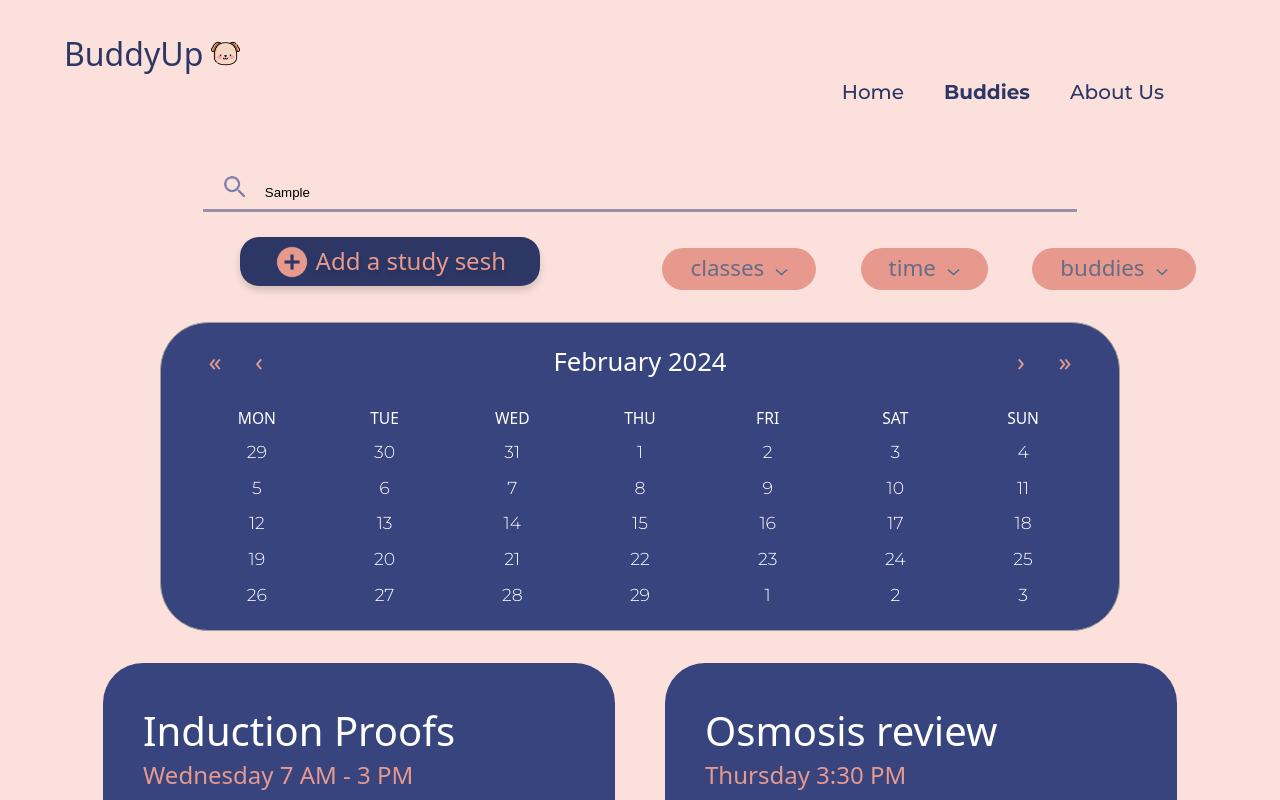
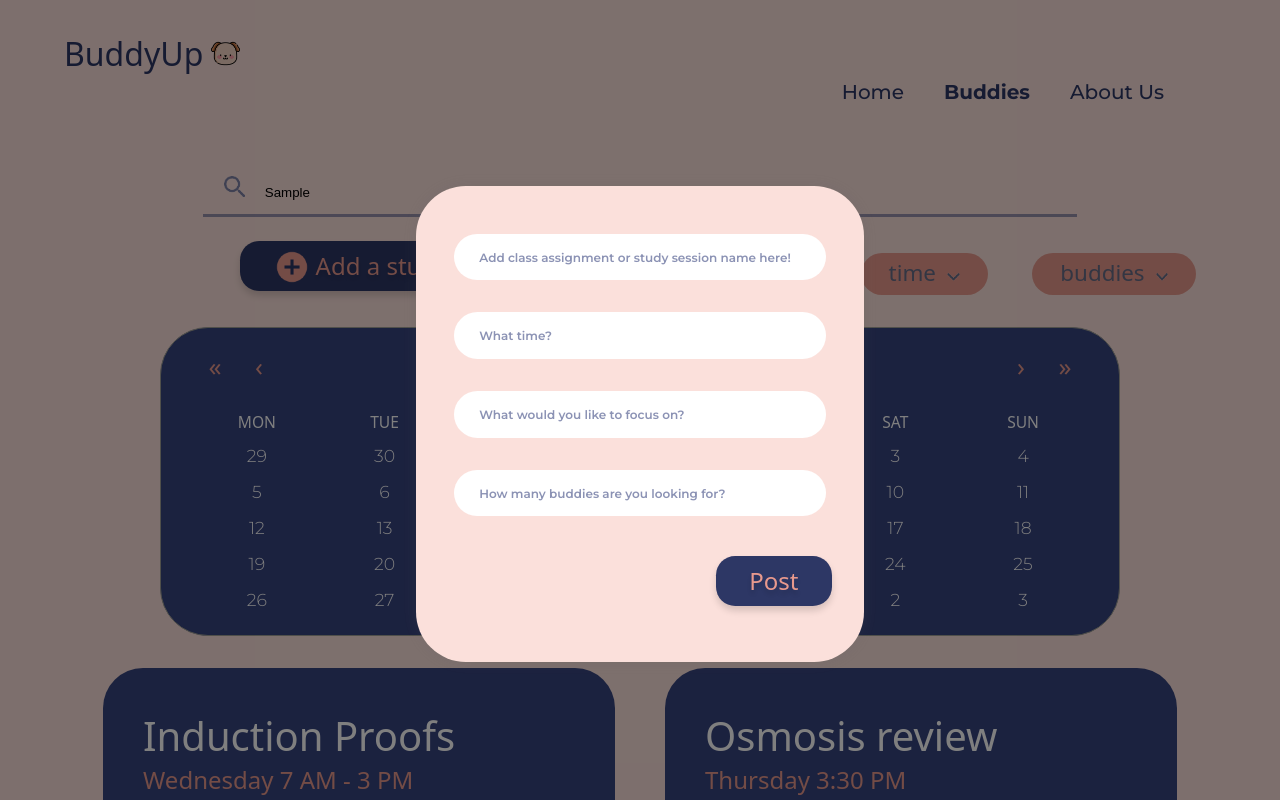
Before and after one commit to LifeBuddyTufts/product, a React (Create React App) app in the folder product/: page /buddies in a window 1280 px wide. Both pictures are taken after typing "Sample" into the empty fields and a click on the button "Add a study sesh". Shown: the top 800 px of the page. Built offline with nearby package versions, Linux system fonts and the light colour scheme; a web font is replaced by a local one.

Commit message:
Added forms

```diff
--- a/product/src/components/AddSesh.js
+++ b/product/src/components/AddSesh.js
@@ -1,12 +1,19 @@
-import React from 'react';
-import './AddSesh.css';
-import plus from './assets/plus.png';
+// import {React, useState} from 'react';
+// import './AddSesh.css';
+// import Form from '../components/post/Form.js';
+// import plus from './assets/plus.png';
 
 
-function AddSesh() {
-    return (
-        <button id="add" type="submit" ><span><img id = "plus" src={plus} alt = 'plus icon'/><span id="btn-txt">Add a study sesh</span></span></button>
-    );
-}
+// function AddSesh(props) {
+//     const [popup, setPopupVisible] = useState(false);
 
-export default AddSesh;
+//     const handleClick = () => {
+
+//     };
+
+//     return (
+//         <button id="add"  onClick={handleClick} type="submit" ><span><img id = "plus" src={plus} alt = 'plus icon'/><span id="btn-txt">Add a study sesh</span></span></button>
+//     );
+// }
+
+// export default AddSesh;
--- /dev/null
+++ b/product/src/components/Modal.css
@@ -0,0 +1,26 @@
+.modal-overlay {
+    position: fixed;
+    top: 0;
+    left: 0;
+    width: 100%;
+    height: 100%;
+    z-index: 20;
+    background-color: rgba(0, 0, 0, 0.5); /* Semi-transparent black background */
+    display: flex;
+    justify-content: center;
+    align-items: center;
+}
+
+.modal {
+    background-color: white;
+    padding: 20px;
+    border-radius: 8px;
+    box-shadow: 0 0 10px rgba(0, 0, 0, 0.3);
+}
+
+.close {
+    position: absolute;
+    top: 10px;
+    right: 10px;
+    cursor: pointer;
+}
--- /dev/null
+++ b/product/src/components/Modal.js
@@ -0,0 +1,20 @@
+import React from 'react';
+import './Modal.css';
+import Form from './post/Form';
+
+function Modal({ onClose }) {
+    return (
+        <div className="modal-overlay">
+             {/* <div className="modal">
+                <span className="close" onClick={onClose}>&times;</span>
+                <div className="modal-content">
+                    <h2>Modal Title</h2>
+                    <p>This is the content of the modal.</p>
+                </div>
+            </div>  */}
+            <Form></Form>
+        </div>
+    );
+}
+
+export default Modal;
--- a/product/src/components/post/Form.css
+++ b/product/src/components/post/Form.css
@@ -14,20 +14,19 @@ html {
 }
 
 
-form {
+#myForm {
     z-index: 2;
     padding: 2em;
     background-color: #FBE0DB;
     position: absolute;
-    margin-top: 15em;
-    margin-left: 32em;
+    margin-top: 3em;
     border-radius: 50px;
     width: 30%;
     box-shadow: 0px 0px 15px rgba(94, 94, 94, 0.15);
 }
 
 
-label {
+.lab {
     text-align: center;
     display: block;
     padding: 1em 0em 1em 0em;
@@ -50,7 +49,7 @@ input::placeholder {
     padding-left: 1em;
 }
 
-button {
+.submit-btn2  {
     float: right;
     background-color: #2D3765;
     color: #E8998D;
--- a/product/src/components/post/Form.js
+++ b/product/src/components/post/Form.js
@@ -1,5 +1,5 @@
-import { useState } from 'react';
-import postData from './postData';
+// import { useState } from 'react';
+// import postData from './postData';
 // import axios from "axios";
 import './Form.css';
 // import Button from '../Button.js'
@@ -8,44 +8,65 @@ import './Form.css';
 
 function Form() {
 
-    const [title, setTitle] = useState('')
-    const [name, setName] = useState('')
-    const [description, setDescription] = useState('')
-    const [error, setError] = useState('')
-    const [buddies, setBuddies] = useState(0)
-    const myPostData = { ...postData };
+    // const [title, setTitle] = useState('')
+    // const [name, setName] = useState('')
+    // const [description, setDescription] = useState('')
+    // const [error, setError] = useState('')
+    // const [buddies, setBuddies] = useState(0)
+    // const myPostData = { ...postData };
 
     // const axiosPostData = async() => {
     //     await axios.post('http://localhost:4000/users')
     // }
 
-    const handleSubmit = (e) => {
-        e.preventDefault()
+    // const handleSubmit = (e) => {
+    //     e.preventDefault()
 
-        console.log(title + ' | ' + name + ' | ' + description)
+    //     console.log(title + ' | ' + name + ' | ' + description)
 
-        myPostData._id =
-        myPostData.title = title;
-        myPostData.name = name;
-        myPostData.description = description;
-        myPostData.buddies = buddies;
+    //     myPostData._id =
+    //     myPostData.title = title;
+    //     myPostData.name = name;
+    //     myPostData.description = description;
+    //     myPostData.buddies = buddies;
 
-        console.log(myPostData.title + ' | ' + myPostData.name + ' | ' + myPostData.description + ' | ' + myPostData.buddies);
+    //     console.log(myPostData.title + ' | ' + myPostData.name + ' | ' + myPostData.description + ' | ' + myPostData.buddies);
 
-        if (!description) {
-            setError(<p className="required">Message is empty. Please type a message.</p>)
-        } else {
-            setError('')
-        }
+    //     if (!description) {
+    //         setError(<p className="required">Message is empty. Please type a message.</p>)
+    //     } else {
+    //         setError('')
+    //     }
 
-        setTitle('');
-        setName('');
-        setDescription('');
-        setBuddies(0);
-    }
+    //     setTitle('');
+    //     setName('');
+    //     setDescription('');
+    //     setBuddies(0);
+    // }
 
     return (
         <>
+
+
+            <form id= "myForm">
+                <label class = "lab"> <input type="text" placeholder='Add class assignment or study session name here!' name="name"/></label>
+                <label class = "lab"> <input type="text" placeholder='What time?' name="time"/></label>
+                <label class = "lab"> <input type="text" placeholder='What would you like to focus on?' name="description"/></label>
+                <label class = "lab"> <input type="number" placeholder='How many buddies are you looking for?'name="buddies"/></label>
+
+
+                <button className="submit-btn2" type="submit">Post</button>
+            </form>
+
+        </>
+
+    )
+};
+
+export default Form;
+
+
+{/* <>
 
 
 <form id= "myForm">
@@ -66,9 +87,4 @@ function Form() {
     <button type="submit" onClick={handleSubmit}>Post</button>
 </form>
 
-        </>
-
-    )
-};
-
-export default Form;
+</> */}
--- a/product/src/pages/buddies.js
+++ b/product/src/pages/buddies.js
@@ -1,10 +1,11 @@
 import {React, useState} from 'react';
 // import Form from '../components/post/Form.js';
 import Search from '../components/Search.js';
-import AddSesh from '../components/AddSesh.js';
+// import AddSesh from '../components/AddSesh.js';
 import FilterBtn from '../components/FilterBtn.js';
 import PostCard from '../components/post/PostCard';
 import Calendar from 'react-calendar';
+import Modal from '../components/Modal.js';
 import sarah from '../components/assets/Group 17.png';
 import lilian from '../components/assets/Group 17 (2).png';
 import keiji from '../components/assets/Group 17 (4).png';
@@ -12,6 +13,9 @@ import kiki from '../components/assets/Group 17 (5).png';
 // import ExampleGrid from '../components/post/grid';
 import 'react-calendar/dist/Calendar.css';
 import './Buddies.css'
+import plus from '../components/assets/plus.png';
+import '../components/AddSesh.css';
+
 
 
 function Buddies() {
@@ -19,16 +23,35 @@ function Buddies() {
     const changeDate = (e) => {
         setDateState(e)
     }
-    // const handleClick = () => {
-    //     // Define your click handling logic here
-    //     console.log('Button clicked!');
-    // }
+    const [showModal, setShowModal] = useState(false);
+
+    const handleClick = () => {
+        setShowModal(true);
+        document.body.style.overflow = 'hidden';
+    };
+
+    const handleCloseModal = () => {
+        setShowModal(false);
+        document.body.style.overflow = 'auto';
+    };
     return (
         <div>
             <div id = "pad">
             </div>
             <Search/>
-            <AddSesh/>
+            {/* <AddSesh/> */}
+            <button
+                id="add"
+                type="submit"
+                onClick={handleClick}>
+                <span>
+                    <img id = "plus" src={plus} alt = 'plus icon'/>
+                    <span id="btn-txt">Add a study sesh</span>
+                </span>
+            </button>
+            {showModal && <Modal onClose={handleCloseModal} />}
+
+
             <div id="filter-btn-div">
                 <FilterBtn label="classes"/>
                 <FilterBtn label="time"/>
```
Lines whose indentation alone changed are shown as unchanged.
